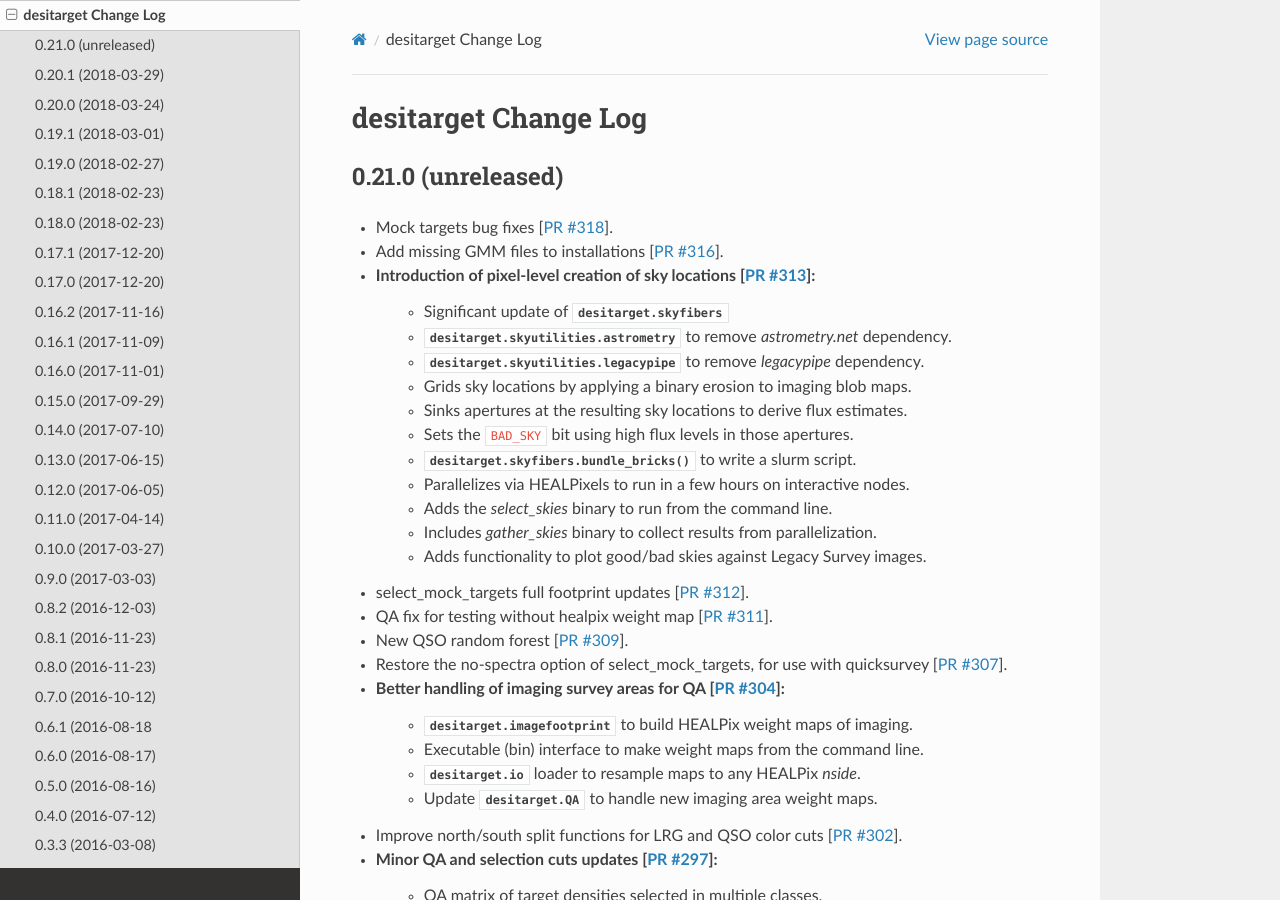
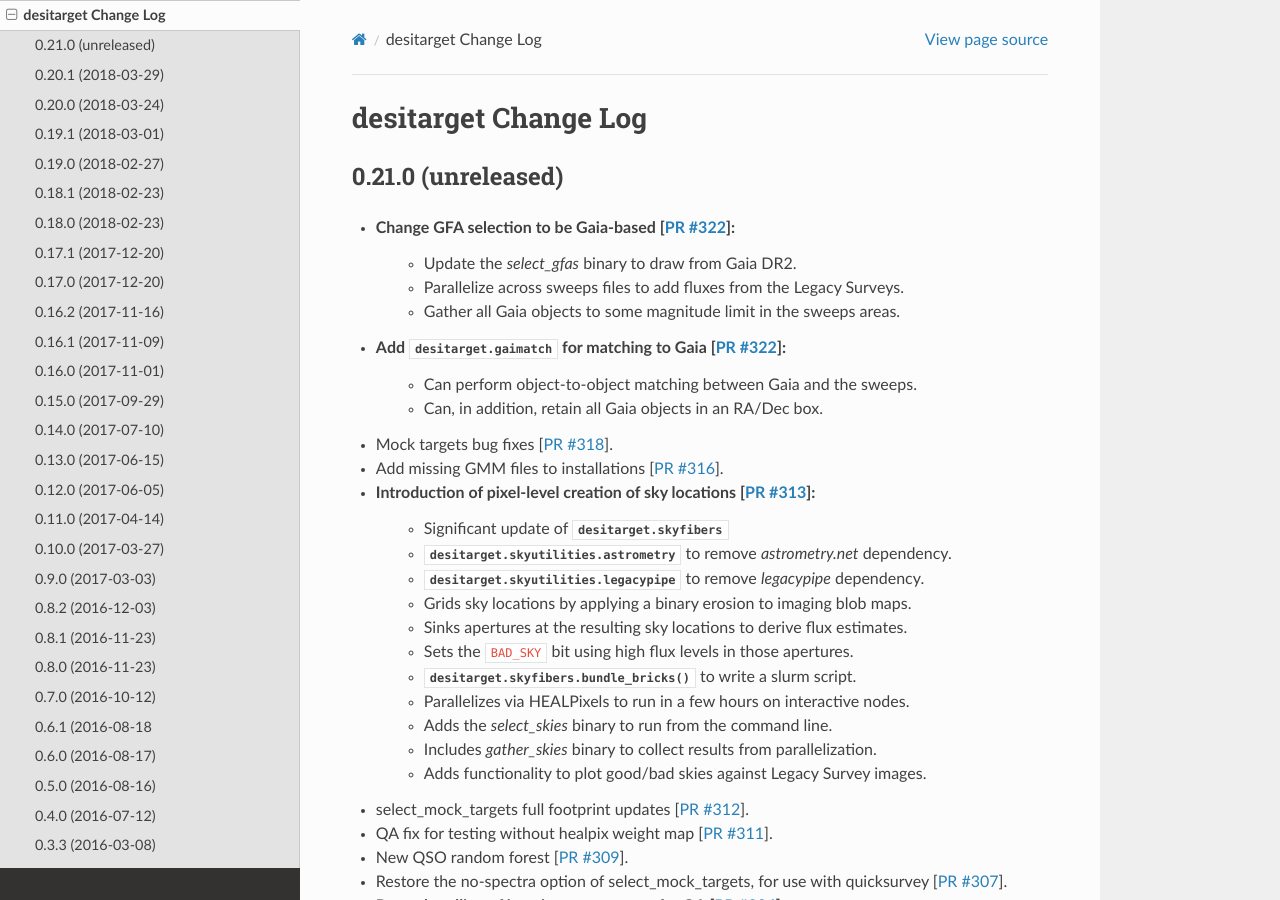
Before and after one commit to desihub/desitarget, a Sphinx documentation site: the page built from doc/changes.rst, in a window 1280 px wide and 900 px high. Built offline with Sphinx 7.4.7 and the Read the Docs theme 2.0.0, drawn with Linux system fonts in a browser that asks for light colours.

Commit message:
updating changes documentation

```diff
--- a/doc/changes.rst
+++ b/doc/changes.rst
@@ -5,6 +5,13 @@
 0.21.0 (unreleased)
 -------------------
 
+* Change GFA selection to be Gaia-based [`PR #322`_]:
+   * Update the `select_gfas` binary to draw from Gaia DR2.
+   * Parallelize across sweeps files to add fluxes from the Legacy Surveys.
+   * Gather all Gaia objects to some magnitude limit in the sweeps areas.
+* Add :mod:`desitarget.gaimatch` for matching to Gaia [`PR #322`_]:
+   * Can perform object-to-object matching between Gaia and the sweeps.
+   * Can, in addition, retain all Gaia objects in an RA/Dec box.
 * Mock targets bug fixes [`PR #318`_].
 * Add missing GMM files to installations [`PR #316`_].
 * Introduction of pixel-level creation of sky locations [`PR #313`_]:
@@ -44,6 +51,7 @@
 .. _`PR #313`: https://github.com/desihub/desitarget/pull/313
 .. _`PR #316`: https://github.com/desihub/desitarget/pull/316
 .. _`PR #318`: https://github.com/desihub/desitarget/pull/318
+.. _`PR #322`: https://github.com/desihub/desitarget/pull/322
 
 0.20.1 (2018-03-29)
 -------------------
```
